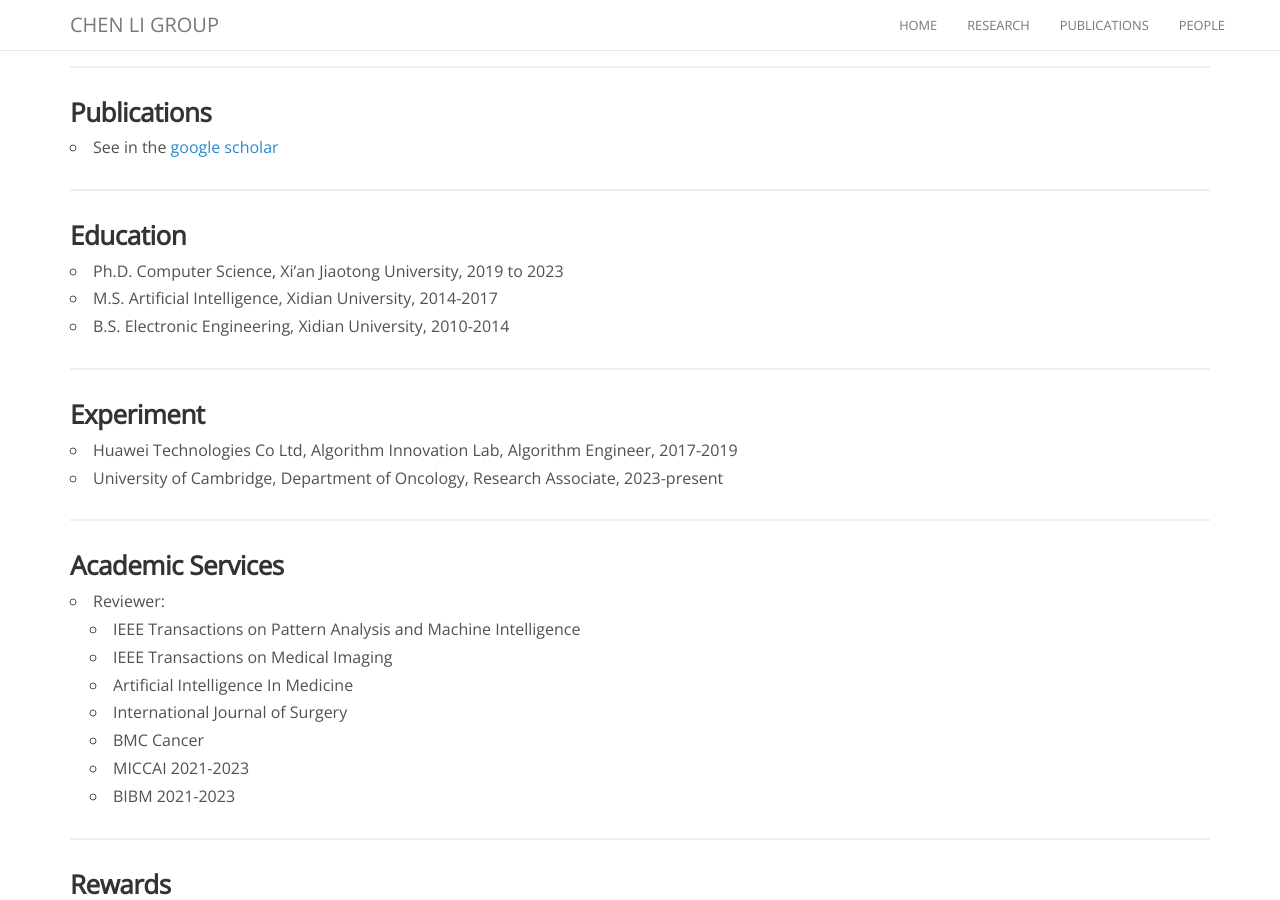
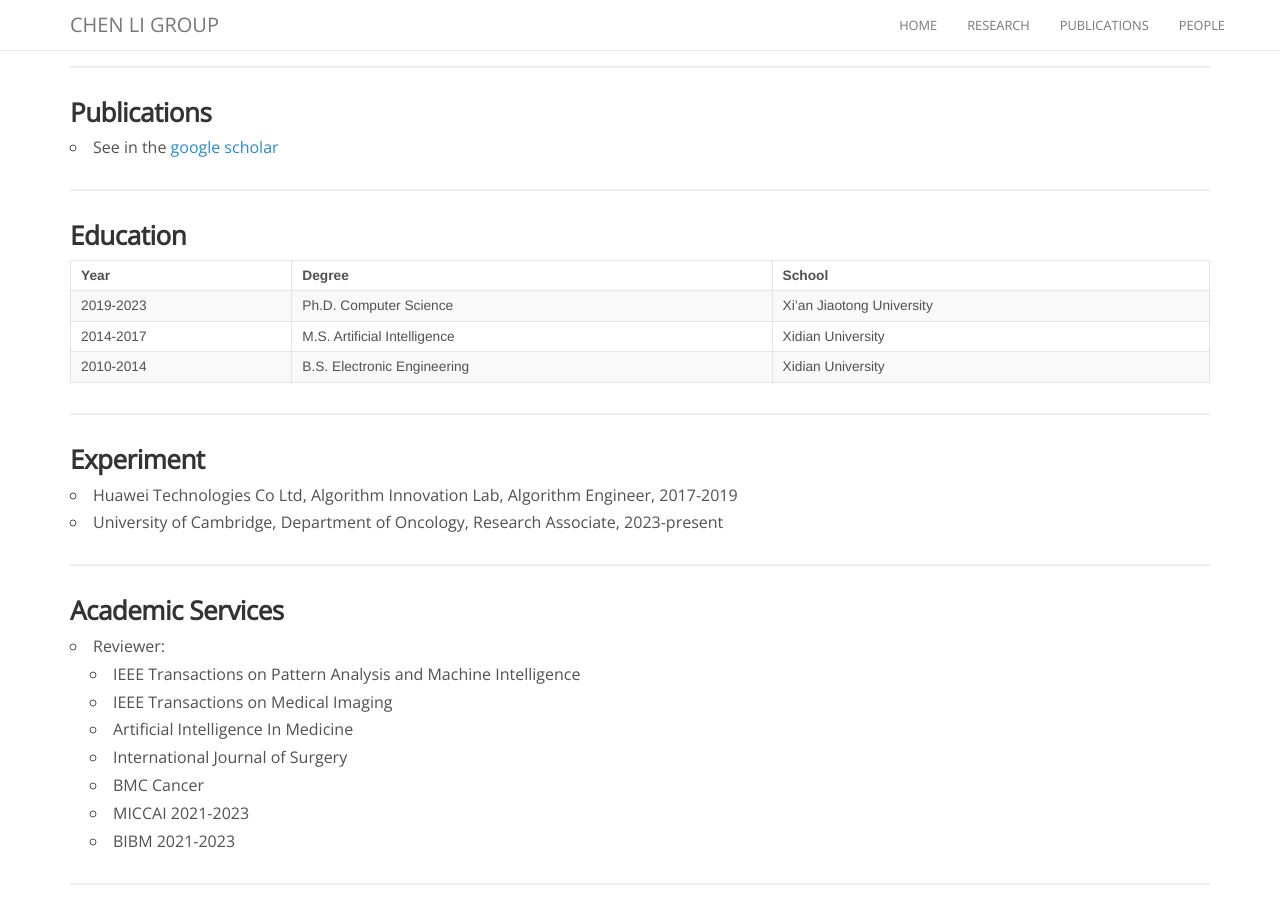
Before and after one commit to chenligroup/chenligroup.github.io, a Jekyll site: the page built from _people/Zeyu_Gao.md, in a window 1280 px wide and 900 px high, scrolled down 736 px. Built offline with Jekyll 4.4.1, drawn with Linux system fonts in a browser that asks for light colours; nearby versions of some CDN libraries; comment, search, counter and statistics services are not loaded.

Commit message:
Update Zeyu_Gao.md

```diff
--- a/_people/Zeyu_Gao.md
+++ b/_people/Zeyu_Gao.md
@@ -29,9 +29,11 @@ joined: 2019
 
 ### Education
 
-- Ph.D. Computer Science, Xi’an Jiaotong University, 2019 to 2023
-- M.S. Artificial Intelligence, Xidian University, 2014-2017
-- B.S. Electronic Engineering, Xidian University, 2010-2014
+|Year|Degree|School|
+|------|------|------|
+|2019-2023|Ph.D. Computer Science|Xi’an Jiaotong University|
+|2014-2017|M.S. Artificial Intelligence|Xidian University|
+|2010-2014|B.S. Electronic Engineering|Xidian University|
 
 <hr>
 
```
